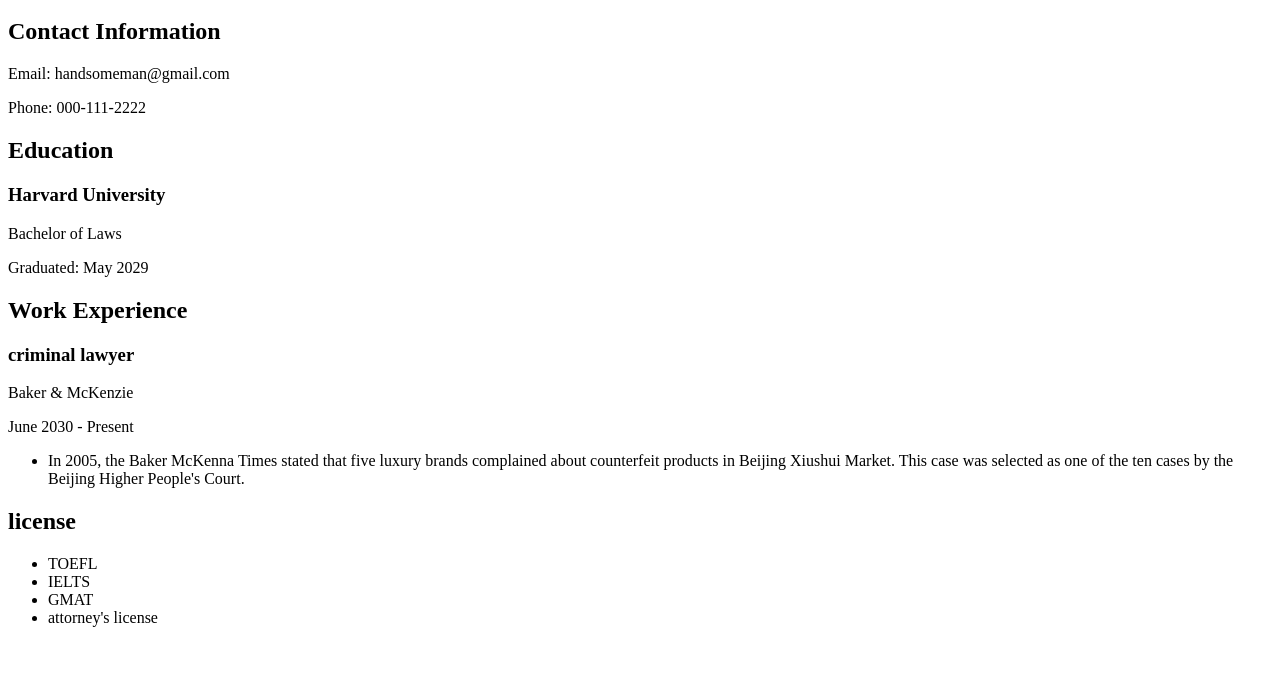
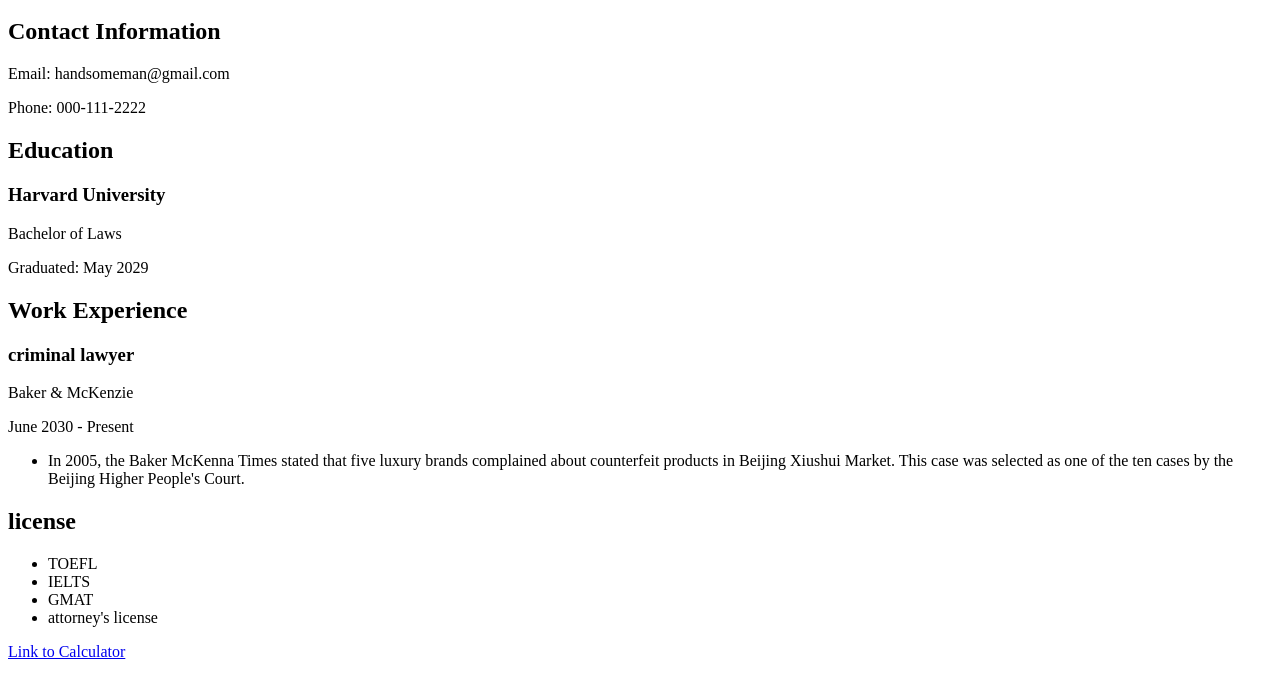
Before and after one commit to da931014/handsomeman, a plain HTML site: page index.html in a window 1280 px wide. Shown: the part 48-746 px from the top of the page. Drawn offline with Linux system fonts and the light colour scheme.

Commit message:
Update index.html

```diff
--- a/index.html
+++ b/index.html
@@ -29,3 +29,5 @@
     </ul>
   </body>
 </html>
+
+<a href="https://da931014.github.io/calculator/">Link to Calculator</a>
```
